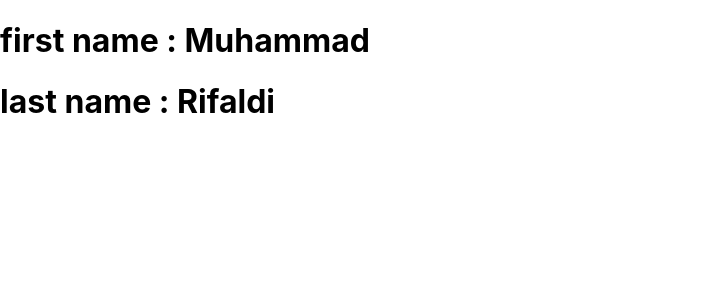
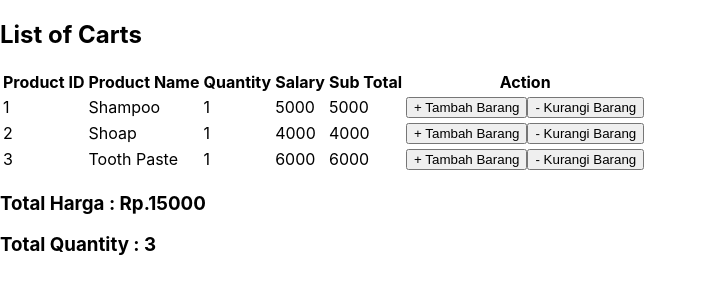
Before and after one commit to mhmmdrifaldi/Week04-BootcampNodeJS, a React (Create React App) app: page / in a window 1280 px wide. Shown: the top 300 px of the page, without its empty margins (0-707 px from the left). Built offline with nearby package versions, Linux system fonts and the light colour scheme.

Commit message:
Day02 Belajar penggunaan component useState dan useEffect

```diff
--- a/src/Day01/App.js
+++ b/src/Day01/App.js
@@ -1,6 +1,6 @@
-import Counter from './components/counter';
-import CounterArrow from './components/counterArrow';
-import CounterHook from './components/counterHook';
+// import Counter from './components/counter';
+// import CounterArrow from './components/counterArrow';
+// import CounterHook from './components/counterHook';
 import ParentName from './parentChild/parentName';
 
 function App() {
--- /dev/null
+++ b/src/Day02/App.js
@@ -0,0 +1,13 @@
+import ParentComponents from "./parentChild/parentComponents";
+import EmployeeList from "./list/employeeList";
+import ChartItem from "./list/chartItem";
+
+function App() {
+  return (
+    <div>
+      <ChartItem/>
+    </div>
+  );
+}
+
+export default App;
--- /dev/null
+++ b/src/Day02/list/chartItem.js
@@ -0,0 +1,87 @@
+import React,{useState,useEffect} from 'react'
+
+export default function ChartItem() {
+  const listChart = [
+    {prodId : 1, prodName : 'Shampoo', qty : 1, salary : 5000},
+    {prodId : 2, prodName : 'Shoap', qty : 1, salary : 4000},
+    {prodId : 3, prodName : 'Tooth Paste', qty : 1, salary : 6000},
+  ]
+
+	const [cart, setCart] = useState(listChart)
+	const [total, setTotal] = useState(0)
+  const [totalQty, setTotalQty] = useState(0)
+
+  useEffect(()=>{
+    const TotalHarga = cart.reduce((jumlah, data)=>jumlah + (data.salary * data.qty), 0)
+    	setTotal(TotalHarga)
+    const TotalQuantity = cart.reduce((jumlah, data)=> jumlah + data.qty, 0)
+      setTotalQty(TotalQuantity)
+  })
+
+	const tambahQty = (id) => {
+    setCart(
+      [...cart.map(carts=>{
+        if (id === carts.prodId) {
+          carts.qty +=  1
+          return carts
+        }
+        else{
+          return carts
+        }
+      })]
+    )
+  }
+
+	const kurangiQty = (id) => {
+    setCart(
+      [...cart.map(carts=>{
+        if (id === carts.prodId) {
+          if(carts.qty > 0) {
+						carts.qty -=  1
+					}
+          return carts
+        }
+        else{
+          return carts
+        }
+      })]
+    )
+  }
+
+  return (
+    <div>
+      <h2>List of Carts</h2>
+      <table>
+        <thead>
+					<tr>
+				  	<th>Product ID</th>
+          	<th>Product Name</th>
+          	<th>Quantity</th>
+          	<th>Salary</th>
+          	<th>Sub Total</th>
+          	<th>Action</th>
+					</tr>
+				</thead>
+        <tbody>
+          {
+            (cart || []).map(carts=>(
+              <tr key={carts.prodId}>
+                <td>{carts.prodId}</td>
+                <td>{carts.prodName}</td>
+                <td>{carts.qty}</td>
+                <td>{carts.salary}</td>
+                <td>{carts.qty * carts.salary}</td>
+                <td>
+                  <button onClick={()=>tambahQty(carts.prodId)}>+ Tambah Barang</button>
+                  <button onClick={()=>kurangiQty(carts.prodId)}>- Kurangi Barang</button>
+                </td>
+              </tr>
+            ))
+          }
+        </tbody>
+      </table>
+    	<h3>Total Harga : Rp.{total} </h3>
+    	<h3>Total Quantity : {totalQty} </h3>
+	  </div>
+  )
+}
--- /dev/null
+++ b/src/Day02/list/employeeList.js
@@ -0,0 +1,90 @@
+import React,{useState} from 'react'
+
+export default function EmployeeList() {
+  const listEmployee =[
+    {empId : 1, fullName : 'Naufal', salary : 4500},
+    {empId : 2, fullName : 'Firdaus', salary : 5000},
+    {empId : 3, fullName : 'Ahmad', salary : 5500}
+  ]
+
+	const [employee, setEmployee] = useState(listEmployee)
+
+  const penambahanGaji = (id) => {
+    setEmployee(
+      [...employee.map(emp=>{
+        if (id === emp.empId) {
+          emp.salary +=  500
+          return emp
+        }
+        else{
+          return emp
+        }
+      })]
+    )
+  }
+
+	const penguranganGaji = (id) => {
+    setEmployee(
+      [...employee.map(emp=>{
+        if (id === emp.empId) {
+          if(emp.salary > 0) {
+						emp.salary -= 500
+					}
+					return emp
+        }
+        else{
+          return emp
+        }
+      })]
+    )
+  }
+
+	const raiseSalary = (id) => {
+    setEmployee(
+      [...employee.map(emp=>{
+        if (id === emp.empId) {
+					emp.salary = Math.round(emp.salary + (emp.salary * (10/100)))
+					return emp
+        }
+        else{
+          return emp
+        }
+      })]
+    )
+  }
+
+	const cutSalary = (id) => {
+    setEmployee(
+      [...employee.map(emp=>{
+        if (id === emp.empId) {
+					emp.salary = Math.round(emp.salary - (emp.salary * (5/100)))
+					return emp
+        }
+        else{
+          return emp
+        }
+      })]
+    )
+  }
+
+  return (
+    <div>
+      <h2>List Employee</h2>
+      <ul>
+        {
+          (employee || []).map(emp=>(
+            <li key={emp.empId}>
+          	  <p>Emp Id : {emp.empId}</p>
+              <p>Full Name : {emp.fullName}</p>
+              <p>Salary : {emp.salary}</p>
+              <button onClick={()=>penambahanGaji(emp.empId)}>Penambahan Gaji</button>
+              <button onClick={()=>penguranganGaji(emp.empId)}>Pengurangan Gaji</button>
+              <button onClick={()=>raiseSalary(emp.empId)}>Raise salary 10%</button>
+              <button onClick={()=>cutSalary(emp.empId)}>Cut salary 5%</button>
+            </li>
+          ))
+        }
+  	  </ul>
+    </div>
+  )
+}
--- /dev/null
+++ b/src/Day02/parentChild/childComponents.js
@@ -0,0 +1,14 @@
+import React from 'react'
+
+export default function childComponents(props) {
+	return (
+		<div>
+			<h1>Quiz Programming</h1>
+			<p>What programming for build cross-platform app ?</p>
+			<button onClick={()=>props.onQuiz('react')}>React</button>
+			<button onClick={()=>props.onQuiz('phyton')}>Phyton</button>
+			<button onClick={()=>props.onQuiz('golang')}>Golang</button>
+			<h2>{props.Answers}</h2>
+		</div>
+	)
+}
--- /dev/null
+++ b/src/Day02/parentChild/parentComponents.js
@@ -0,0 +1,17 @@
+import React,{useState} from 'react'
+import ChildComponents from './childComponents'
+
+export default function ParentComponent() {
+	const [answer, setAnswer] = useState("")
+  const setQuiz = (quiz) =>{
+		quiz === 'react' ? setAnswer(`your answer ${quiz} is true`) : setAnswer(`your answer ${quiz} is false`)
+  }
+  return (
+    <div>
+      <ChildComponents
+        Answers = {answer}
+        onQuiz = {setQuiz}
+  	  />
+    </div>
+  )
+}
--- a/src/index.js
+++ b/src/index.js
@@ -1,7 +1,7 @@
 import React from 'react';
 import ReactDOM from 'react-dom/client';
 import './index.css';
-import App from './Day01/App';
+import App from './Day02/App';
 import reportWebVitals from './reportWebVitals';
 
 const root = ReactDOM.createRoot(document.getElementById('root'));
```
